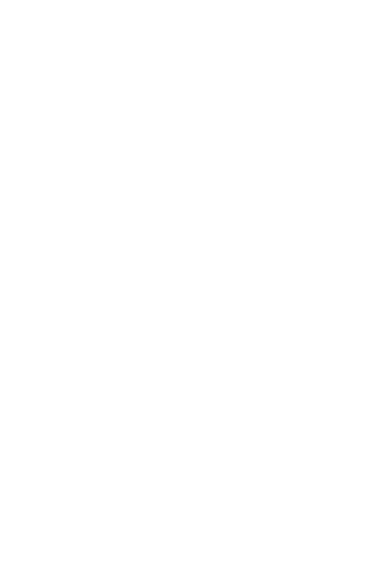
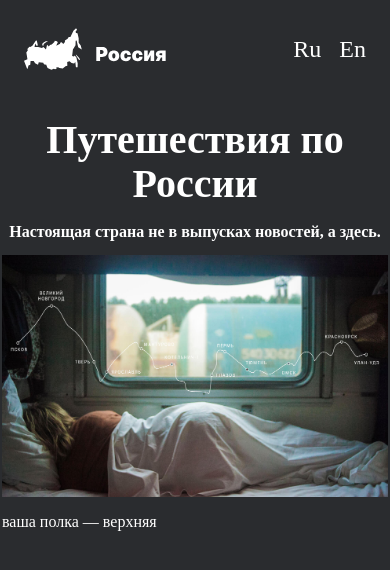
Before and after one commit to NinaDmitrieva/russian-travel, a plain HTML site: page index.html in a window 390 px wide. Drawn offline with Linux system fonts and the light colour scheme.

Commit message:
хэдер и 1 секция

```diff
--- /dev/null
+++ b/blocks/header/__lang-link/header__lang-link.css
@@ -0,0 +1,20 @@
+.header__lang-link {
+    color: #fff;
+    text-decoration: none;
+    font-size: 24px;
+    line-height: 28px;
+    font-weight: 400;
+    padding-right: 18px;
+
+}
+
+.header__lang-link:nth-child(2) {
+    padding-right: 0;
+}
+
+@media screen and (max-width: 320px) {
+    .header__lang-link {
+    font-size: 18px;
+    line-height: 20px;
+    }
+}
--- /dev/null
+++ b/blocks/header/__ling/header__ling.css
@@ -0,0 +1,4 @@
+.header__ling {
+display: flex;
+justify-content: space-between;
+}
--- /dev/null
+++ b/blocks/header/__logo/header__logo.css
@@ -0,0 +1,17 @@
+.header__logo {
+    width: 176px;
+    height: 52px;
+
+}
+
+.header__logo:hover {
+  opacity: 0.3;
+
+}
+
+@media screen and (max-width: 550px) {
+  .header__logo {
+  width: 142px;
+  height: 42px;
+  }
+}
--- a/blocks/header/header.css
+++ b/blocks/header/header.css
@@ -0,0 +1,25 @@
+.header {
+    max-width: 100%;
+    display: flex;
+    justify-content: space-between;
+    align-items: center;
+    margin: 0 auto;
+    margin-bottom: 56px;
+}
+
+@media screen and (max-width: 1100px){
+.header {
+    width: calc(100% - 96px);
+    margin-bottom: 48px;
+}
+}
+@media screen and (max-width: 850px){
+    .header {
+    width: calc(100% - 48px);
+    }
+}
+@media screen and (max-width: 550px){
+    .header {
+    min-width: 320px;
+    }
+}
--- /dev/null
+++ b/blocks/lead/__subtitle/lead__subtitle.css
@@ -0,0 +1,13 @@
+.lead__subtitle {
+    text-align: center;
+    font-size: 30px;
+    line-height: 36px;
+    align-items: center;
+}
+@media screen and (max-width: 550px){
+    .lead__subtitle {
+        font-size: 16px;
+        line-height: 20px;
+        margin-top: 0;
+        }
+    }
--- /dev/null
+++ b/blocks/lead/__title/lead__title.css
@@ -0,0 +1,17 @@
+.lead__title {
+    text-align: center;
+    font-size: 96px;
+    line-height: 100px;
+    align-items: center;
+    margin-bottom: 32px;
+    margin-top: 0;
+}
+
+@media screen and (max-width: 550px){
+    .lead__title {
+        font-size: 40px;
+        line-height: 44px;
+        margin-bottom: 16px;
+        margin-top: 0;
+        }
+    }
--- a/blocks/lead/lead.css
+++ b/blocks/lead/lead.css
@@ -0,0 +1,22 @@
+.lead {
+    display: flex;
+    flex-direction: column;
+    justify-content: center;
+}
+
+@media screen and (max-width: 1100px){
+    .lead {
+        margin: 0 148px 0;
+        }
+    }
+@media screen and (max-width: 850px){
+    .lead {
+        margin: 0 28px 0;
+        }
+    }
+@media screen and (max-width: 550px){
+    .lead {
+        min-width: 320px;
+        margin: 0 2px 0;
+        }
+    }
--- a/blocks/page/page.css
+++ b/blocks/page/page.css
@@ -0,0 +1,16 @@
+.page {
+    max-width: 1280px;
+    margin: 0 auto;
+    padding: 28px 48px 24px;
+    box-sizing: border-box;
+    min-width: 320px;
+    color: #fff;
+    /*font-family: "";*/
+    text-rendering: optimizeLegibility;
+}
+
+@media screen and (max-width: 1100px) {
+    .page {
+    padding: 28px 0 24px;
+    }
+}
--- /dev/null
+++ b/blocks/root/root.css
@@ -0,0 +1,7 @@
+.root {
+    background-color: #2a2c2f;
+    color: #fff;
+    margin: 0 auto;
+    /*font-family: "";*/
+    text-rendering: optimizeLegibility;
+}
--- a/index.html
+++ b/index.html
@@ -3,14 +3,25 @@
 <head>
   <meta charset="UTF-8">
   <meta name="viewport" content="width=device-width, initial-scale=1.0">
-  <title></title>
+  <link rel="stylesheet" href="./pages/index.css">
+  <title>Путешествие по России</title>
 </head>
-<body>
+<body class="root">
   <div class="page">
         <header class="header">
+            <img class="header__logo" alt="Логотип" src="images/header-logo.svg">
+            <div class="header__ling">
+                <a href="#" target="_self" class="header__lang-link">Ru</a>
+                <a href="#" target="_self" class="header__lang-link">En</a>
+            </div>
         </header>
-        <main >
-            <section class="lead"></section>
+        <main class="content">
+            <section class="lead">
+                <h1 class="lead__title">Путешествия по России</h1>
+                <h2 class="lead__subtitle">Настоящая страна не в выпусках новостей, а здесь.</h2>
+                <img class="lead__image" alt="нижняя полка" src="images/lead-polka.jpg">
+                <p class="lead__caption">ваша полка — верхняя</p>
+            </section>
             <section class="intro"></section>
             <section class="photo-grid"></section>
             <section class="places"></section>
--- a/pages/index.css
+++ b/pages/index.css
@@ -1,10 +1,20 @@
 @import url(../vendor/normalize.css);
+@import url(../blocks/root/root.css);
+@import url(../blocks/page/page.css);
 
 /* шапка*/
 @import url(../blocks/header/header.css);
+@import url(../blocks/header/__lang-link/header__lang-link.css);
+@import url(../blocks/header/__ling/header__ling.css);
+@import url(../blocks/header/__logo/header__logo.css);
+
 
 /* блок lead*/
 @import url(../blocks/lead/lead.css);
+@import url(../blocks/lead/__caption/lead__caption.css);
+@import url(../blocks/lead/__image/lead__image.css);
+@import url(../blocks/lead/__subtitle/lead__subtitle.css);
+@import url(../blocks/lead/__title/lead__title.css);
 
 /* блок intro*/
 @import url(../blocks/intro/intro.css);
```
Also changed, not shown: blocks/lead/__caption/lead__caption.css (added), blocks/lead/__image/lead__image.css (added).
